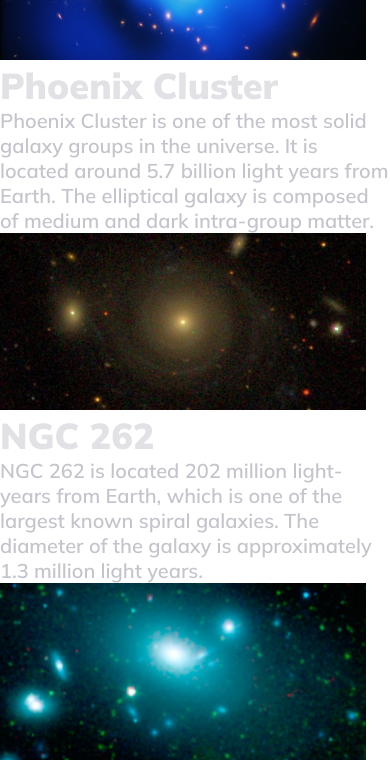
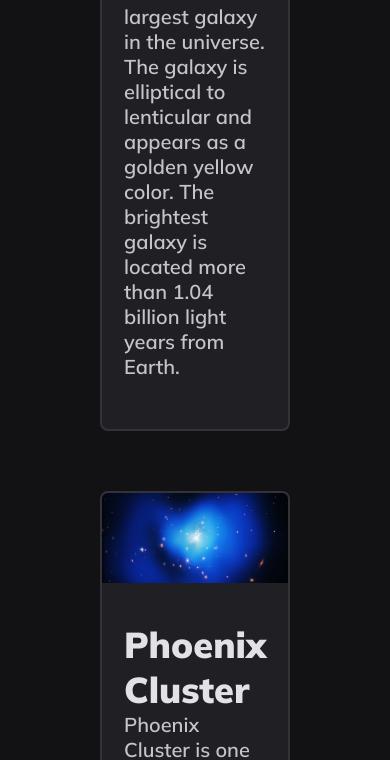
Before and after one commit to tarcisioMateus/Galacxies-Grid, a plain HTML site: page index.html in a window 390 px wide. Shown: the part 678-1438 px from the top of the page. Drawn offline with Linux system fonts and the light colour scheme.

Commit message:
placed elements html in proper place style.CSS mobile 1st

```diff
--- a/style.css
+++ b/style.css
@@ -13,6 +13,14 @@
 
 }
 
+body {
+  background-color: #121214;
+  min-height: 100vh;
+}
+.page {
+  padding: 7.2rem 10rem 10rem;
+}
+
 h1, h2 {
   font-weight: 900;
 }
@@ -20,17 +28,36 @@ h1, h2 {
 h1 {
   font-size: 5.8rem;
   color: #02799D;
+  margin-bottom: .8rem;
 }
 p {
   font-size: 3.2rem;
   color: #E1E1E6;
 }
 
+main {
+  display: grid;
+  grid-template-columns: 1fr;
+  gap: 6rem;
+
+  padding-top: 6.2rem;
+}
+.card {
+  background-color: #202024;
+  border: .2rem solid #323238;
+  border-radius: .8rem;
+  overflow: hidden;
+}
+img {
+  width: 100%;
+}
 .card p {
   font-size: 2rem;
   color: #C4C4CC;
+  padding: 0 2.2rem 5rem;
 }
 h2 {
   font-size: 3.6rem;
   color: #E1E1E6;
+  padding: 3.6rem 2.2rem 0;
 }
```
